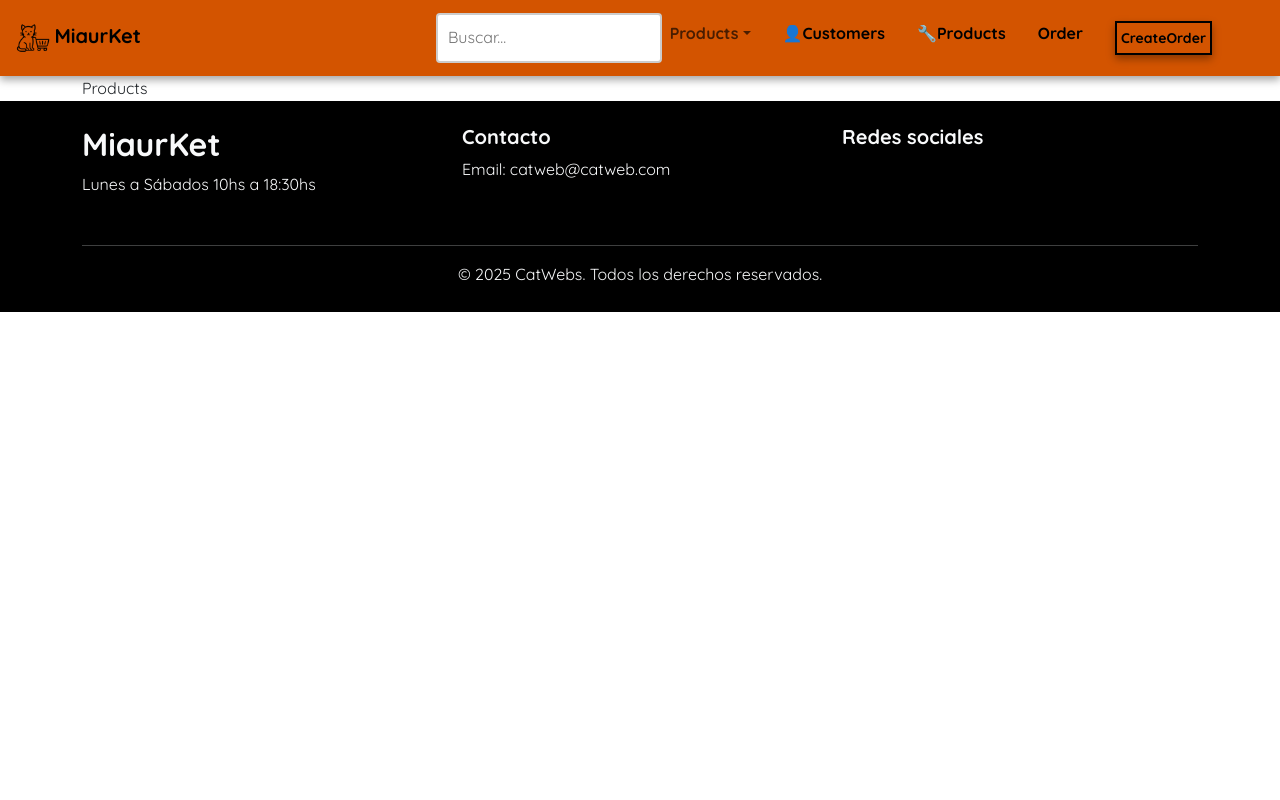
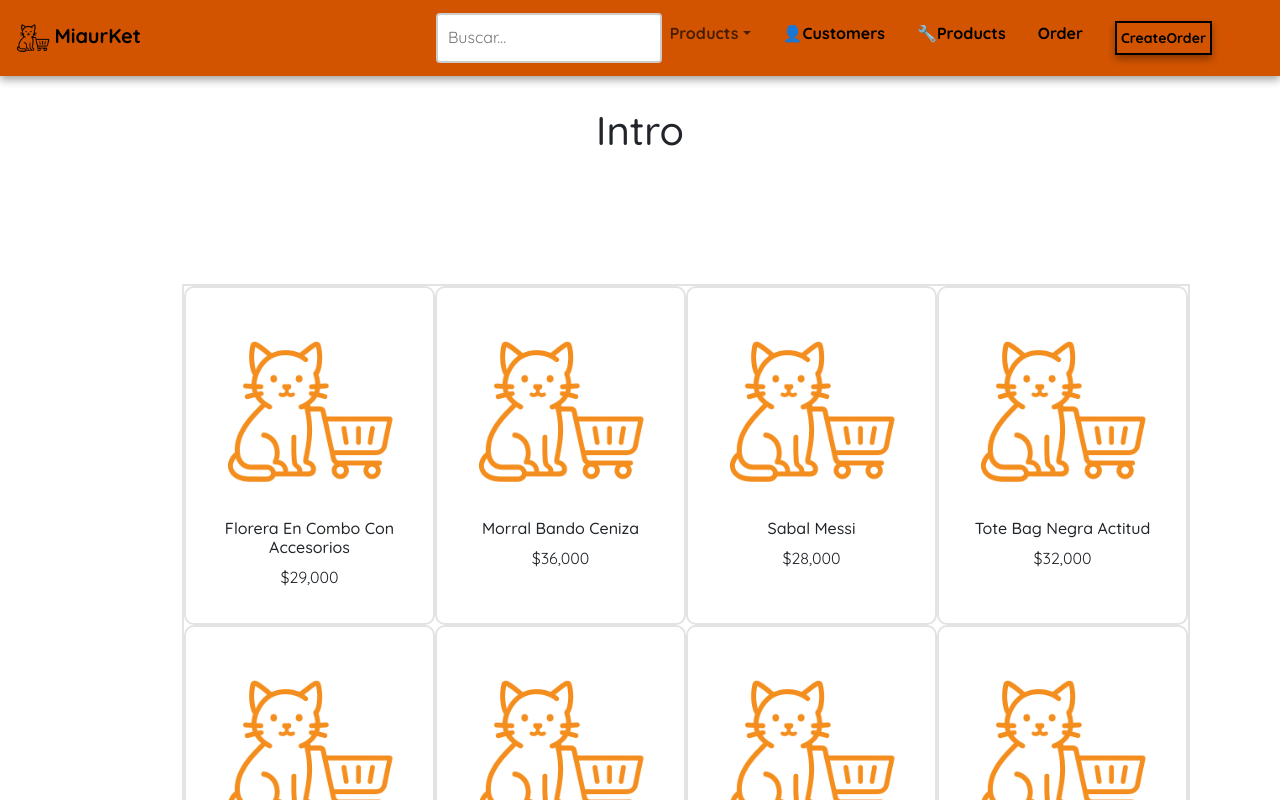
Before and after one commit to Luisezalazar/ProjectMarket-FrontReact, a React (Vite) app: page /products in a window 1280 px wide. Shown: the top 800 px of the page. Built offline with nearby package versions, Linux system fonts and the light colour scheme; some icons are missing.

Commit message:
products3

```diff
--- /dev/null
+++ b/src/component/ListProducts.jsx
@@ -0,0 +1,69 @@
+import img from "../../public/img/Miaurket.png"
+export const ListProducts = () => {
+
+    const products = [
+        {
+            id: 1,
+            title: "Florera En Combo Con Accesorios",
+            price: 29000,
+            img: `${img}`,
+        },
+        {
+            id: 2,
+            title: "Morral Bando Ceniza",
+            price: 36000,
+            img: `${img}`,
+        },
+        {
+            id: 3,
+            title: "Sabal Messi",
+            price: 28000,
+            img: `${img}`,
+        },
+        {
+            id: 4,
+            title: "Tote Bag Negra Actitud",
+            price: 32000,
+            img: `${img}`,
+        },
+        {
+            id: 5,
+            title: "Tote Bag sssNegra Actitud",
+            price: 32000,
+            img: `${img}`,
+        },
+        {
+            id: 6,
+            title: "Tote Bag ddNegra Actitud",
+            price: 32000,
+            img: `${img}`,
+        },
+        {
+            id: 7,
+            title: "Tote Bag ffNegra Actitud",
+            price: 32000,
+            img: `${img}`,
+        },
+        {
+            id: 8,
+            title: "Tote Bag ggNegra Actitud",
+            price: 32000,
+            img: `${img}`,
+        },
+
+    ];
+    return (
+        <div className="listProducts-container  me-2">
+            {products.map((product) => (
+                <div className="listProducts-card" key={product.id}>
+                    <img className="listImg" src={product.img} alt={product.title} />
+                    <h6>{product.title}</h6>
+                    <p>${product.price.toLocaleString()}</p>
+                </div>
+            ))}
+        </div>
+
+
+
+    )
+}
--- a/src/component/Navbar.jsx
+++ b/src/component/Navbar.jsx
@@ -59,12 +59,12 @@ export const Navbar = () => {
                                 <li><a className="dropdown-item" href="#">subCategoria1</a></li>
                                 <li><a className="dropdown-item" href="#">subCaterogia2</a></li>
                                 <li><a className="dropdown-item" href="#">subCategoria3</a></li>
-                                <li><hr className="dropdown-divider"/></li>
+                                <li><hr className="dropdown-divider" /></li>
                                 <li><a className="dropdown-item bold" href="#">Categoria2</a></li>
                                 <li><a className="dropdown-item" href="#">subCategoria1</a></li>
                                 <li><a className="dropdown-item" href="#">subCaterogia2</a></li>
                                 <li><a className="dropdown-item" href="#">subCategoria3</a></li>
-                                 <li><hr className="dropdown-divider"/></li>
+                                <li><hr className="dropdown-divider" /></li>
                                 <li><a className="dropdown-item bold" href="#">Categoria3</a></li>
                                 <li><a className="dropdown-item" href="#">subCategoria1</a></li>
                                 <li><a className="dropdown-item" href="#">subCaterogia2</a></li>
--- a/src/pages/Home/Products.jsx
+++ b/src/pages/Home/Products.jsx
@@ -1,6 +1,25 @@
+import img from "../../../public/img/Miaurket.png"
+import { ListProducts } from "../../component/listProducts";
 
 export const Products = () => {
+
   return (
-    <div>Products</div>
+
+    <div className="showcase">
+
+    <h1 className="intro">Intro</h1>
+
+    <section className="listProducts">
+      <ListProducts></ListProducts>
+    </section>
+
+
+
+
+
+
+
+
+    </div>
   )
 }
--- a/src/styles/style.css
+++ b/src/styles/style.css
@@ -172,7 +172,7 @@ h3 {
 
 /* Featured */
 
-.featuredCarousel-container {
+.featuredCarousel-container{
 
     display: flex;
     justify-items: center;
@@ -296,8 +296,6 @@ h3 {
 }
 
 .otherCard-container {
-
-
     text-align: center;
     border: 2px solid rgba(0, 0, 0, 0.11);
     margin-bottom: 20px;
@@ -313,7 +311,34 @@ h3 {
     height: 600px;
     margin-bottom: 100px;
 }
+/*List Products*/
+.listProducts{
 
+}
+.listProducts-container {
+
+    grid-template-columns: repeat(4, minmax(0,1fr));
+    display: grid;
+    border: 2px solid rgba(0, 0, 0, 0.11);
+    margin: 100px;
+
+}
+.listProducts-card {
+
+    background: white;
+    border-radius: 10px;
+    border: 2px solid rgba(0, 0, 0, 0.11);
+    padding: 1rem;
+    text-align: center;
+}
+.listProducts-card:hover {
+    border: 2px solid var(--navbar-color);
+    box-shadow: 1px 1px 4px var(--navbar-color);
+    transition: 0.2s;
+}
+.listImg{
+width: 100%;
+}
 /*Button*/
 
 .button-first {
```
